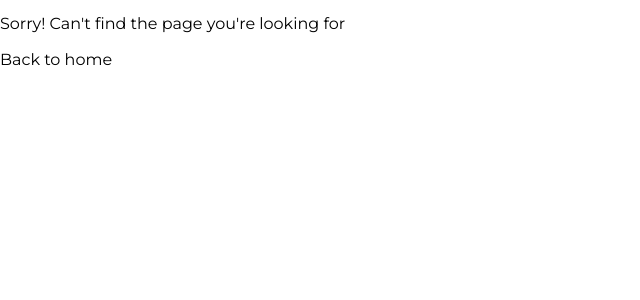
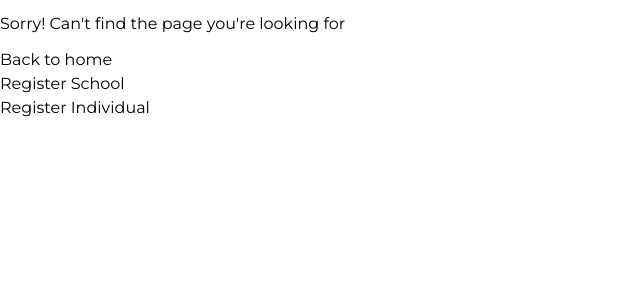
Before and after one commit to AlphaCodz/FTT-Website, a React (Vite) app: page / in a window 1280 px wide. Shown: the top 300 px of the page, without its empty margins (0-640 px from the left). Built offline with nearby package versions, Linux system fonts and the light colour scheme.

Commit message:
Added links to 404 page for easier navigation

```diff
--- a/package.json
+++ b/package.json
@@ -12,6 +12,7 @@
   "dependencies": {
     "antd": "^5.0.5",
     "axios": "^1.2.1",
+    "netlify-cli": "^12.2.10",
     "react": "^18.2.0",
     "react-dom": "^18.2.0",
     "react-icons": "^4.7.1",
--- a/src/pages/PageNotFound.tsx
+++ b/src/pages/PageNotFound.tsx
@@ -8,7 +8,15 @@ export default function PageNotFound() {
         Sorry! Can't find the page you're looking for
       </h3>
 
-      <Link to={RouteConstants.HOME}>Back to home</Link>
+      <Link to={RouteConstants.HOME} className="block">
+        Back to home
+      </Link>
+      <Link to={RouteConstants.REGISTER_SCHOOL} className="block">
+        Register School
+      </Link>
+      <Link to={RouteConstants.REGISTER_INDIVIDUAL} className="block">
+        Register Individual
+      </Link>
     </>
   );
 }
```
Also changed, not shown: 1 other file (tests, documents, lock files or other folders).
